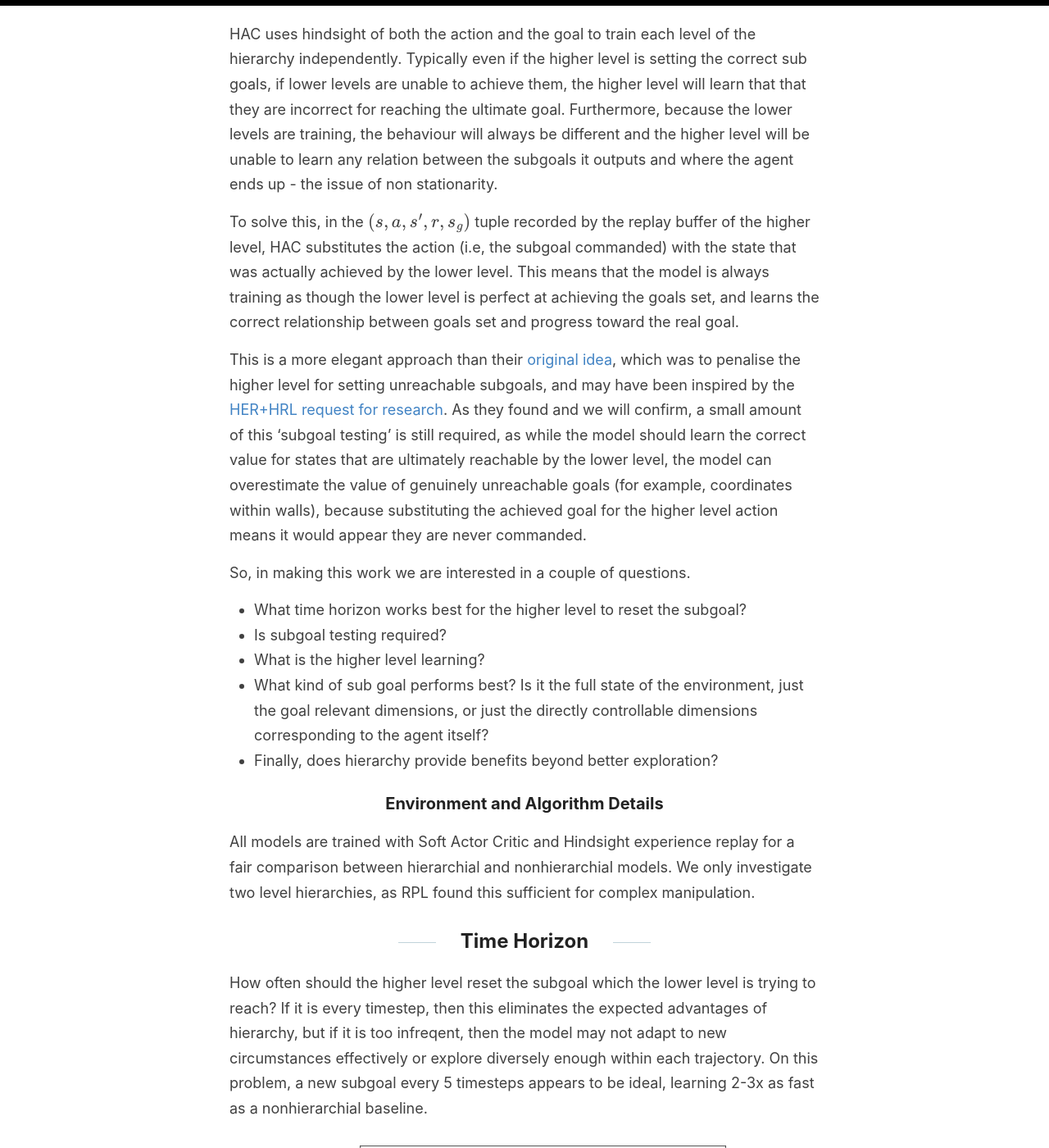
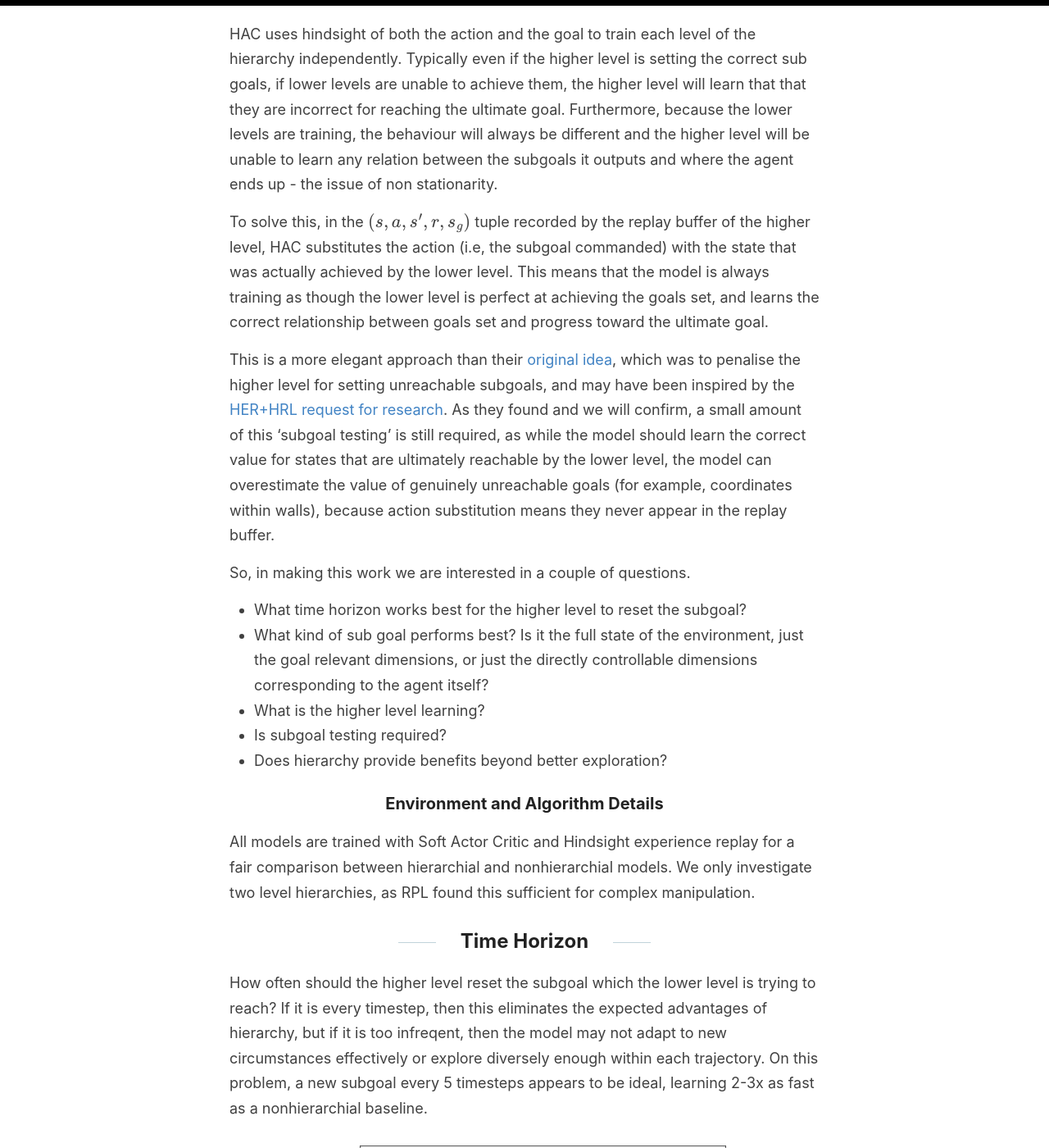
Before and after one commit to sholtodouglas/sholtodouglas.github.io, a Jekyll site: the page built from _posts/2020-06-03-DoesHierarchialRLWorkYet.md, in a window 1280 px wide and 1400 px high, scrolled down 4348 px. Shown: the whole window at 82% size. Built offline with Jekyll 4.4.1, drawn with Linux system fonts in a browser that asks for light colours; formulas are drawn with MathJax 3; some of the changed text lies outside the part shown.

Commit message:
Update 2020-06-03-DoesHierarchialRLWorkYet.md

```diff
--- a/_posts/2020-06-03-DoesHierarchialRLWorkYet.md
+++ b/_posts/2020-06-03-DoesHierarchialRLWorkYet.md
@@ -61,17 +61,17 @@ HER provides more signal by replacing the desired goal with the goal achieved at
 ## Hierarchial Actor Critic
 HAC uses hindsight of both the action and the goal to train each level of the hierarchy independently. Typically even if the higher level is setting the correct sub goals, if lower levels are unable to achieve them, the higher level will learn that that they are incorrect for reaching the ultimate goal. Furthermore, because the lower levels are training, the behaviour will always be different and the higher level will be unable to learn any relation between the subgoals it outputs and where the agent ends up - the issue of non stationarity.
 
-To solve this, in the $(s, a, s', r, s_g)$ tuple recorded by the replay buffer of the higher level, HAC substitutes the action (i.e, the subgoal commanded) with the state that was actually achieved by the lower level. This means that the model is always training as though the lower level is perfect at achieving the goals set, and learns the correct relationship between goals set and progress toward the real goal.
+To solve this, in the $(s, a, s', r, s_g)$ tuple recorded by the replay buffer of the higher level, HAC substitutes the action (i.e, the subgoal commanded) with the state that was actually achieved by the lower level. This means that the model is always training as though the lower level is perfect at achieving the goals set, and learns the correct relationship between goals set and progress toward the ultimate goal.
 
-This is a more elegant approach than their [original idea](https://arxiv.org/pdf/1712.00948.pdf), which was to penalise the higher level for setting unreachable subgoals, and may have been inspired by the [HER+HRL request for research](https://openai.com/blog/ingredients-for-robotics-research/). As they found and we will confirm, a small amount of this 'subgoal testing' is still required, as while the model should learn the correct value for states that are ultimately reachable by the lower level, the model can overestimate the value of genuinely unreachable goals (for example, coordinates within walls), because substituting the achieved goal for the higher level action means it would appear they are never commanded.
+This is a more elegant approach than their [original idea](https://arxiv.org/pdf/1712.00948.pdf), which was to penalise the higher level for setting unreachable subgoals, and may have been inspired by the [HER+HRL request for research](https://openai.com/blog/ingredients-for-robotics-research/). As they found and we will confirm, a small amount of this 'subgoal testing' is still required, as while the model should learn the correct value for states that are ultimately reachable by the lower level, the model can overestimate the value of genuinely unreachable goals (for example, coordinates within walls), because action substitution means they never appear in the replay buffer.
 
 So, in making this work we are interested in a couple of questions.
 
 - What time horizon works best for the higher level to reset the subgoal?
+- What kind of sub goal performs best? Is it the full state of the environment, just the goal relevant dimensions, or just the directly controllable dimensions corresponding to the agent itself?
+- What is the higher level learning?
 - Is subgoal testing required?
-- What is the higher level learning?
-- What kind of sub goal performs best? Is it the full state of the environment, just the goal relevant dimensions, or just the directly controllable dimensions corresponding to the agent itself?
-- Finally, does hierarchy provide benefits beyond better exploration?
+- Does hierarchy provide benefits beyond better exploration?
 
 
 ### Environment and Algorithm Details
@@ -94,7 +94,7 @@ I found that a subgoal consisting exclusively of the pointmass gave benefits to
 
 ![alt text](https://sholtodouglas.github.io/images/hierarchial/workingcomparison.gif "Hierarchy vs Single Layer")
 
-## Effects Learnt by the Higher Level
+## Visualising Subgoal Value
 
 When using just the next position of the pointmass as a subgoal, we can visualise the expected value of every possible next position at any given state by passing them into the Q function (i.e the critic, Q(s,a)) of the higher level model. This lets us clearly visualise that the higher level is learning the correct behaviour. It assigns high value to the opposite side of the block to the goal, and low value around the block once it has placed it into the goal position.
 
```
